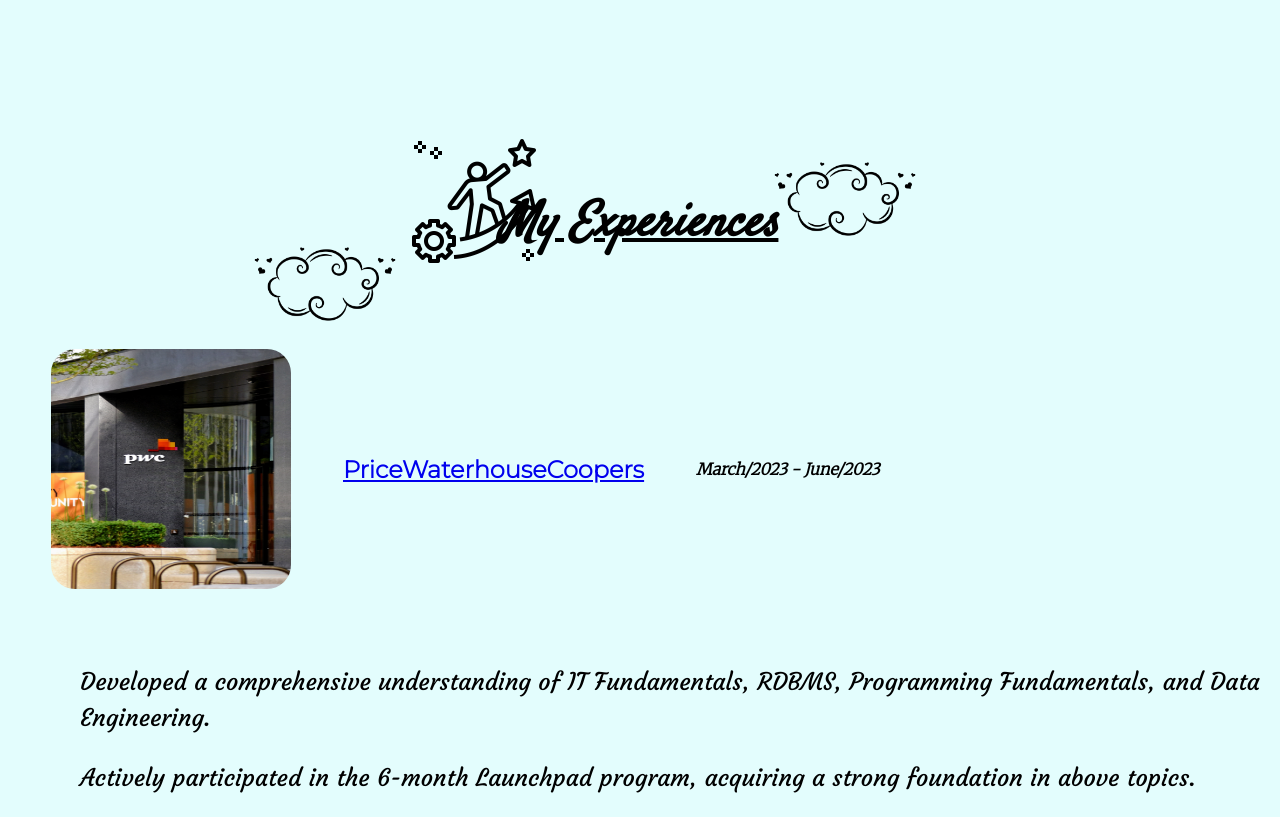
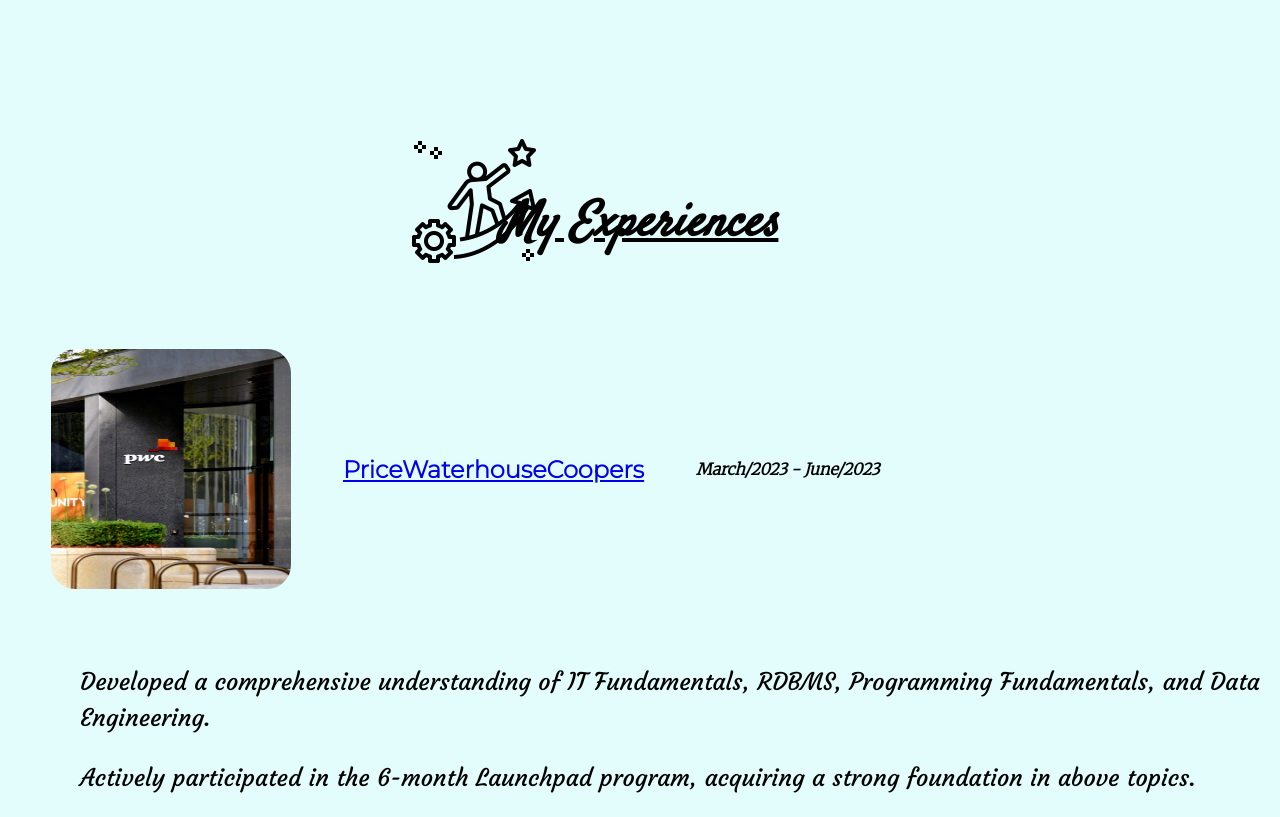
Before and after one commit to Nikk4507/New, a plain HTML site: page index.html in a window 1280 px wide. Shown: the part 880-1697 px from the top of the page. Drawn offline with nearby package versions, Linux system fonts and the light colour scheme.

Commit message:
Update index.html

```diff
--- a/index.html
+++ b/index.html
@@ -22,9 +22,9 @@
         <img class="bottom-cloud" src="cloud.png">
 </div>
 <div class="Exp">
-    <img class="mid-top-cloud" src="cloud.png">
+<!--     <img class="mid-top-cloud" src="cloud.png"> -->
     <h2><i><u><img class="exp1" src="experience.png">My Experiences</u></i></h2>
-    <img class="mid-bottom-cloud" src="cloud.png">
+<!--     <img class="mid-bottom-cloud" src="cloud.png"> -->
 
     <table cellspacing="50">
             <tr>
```
